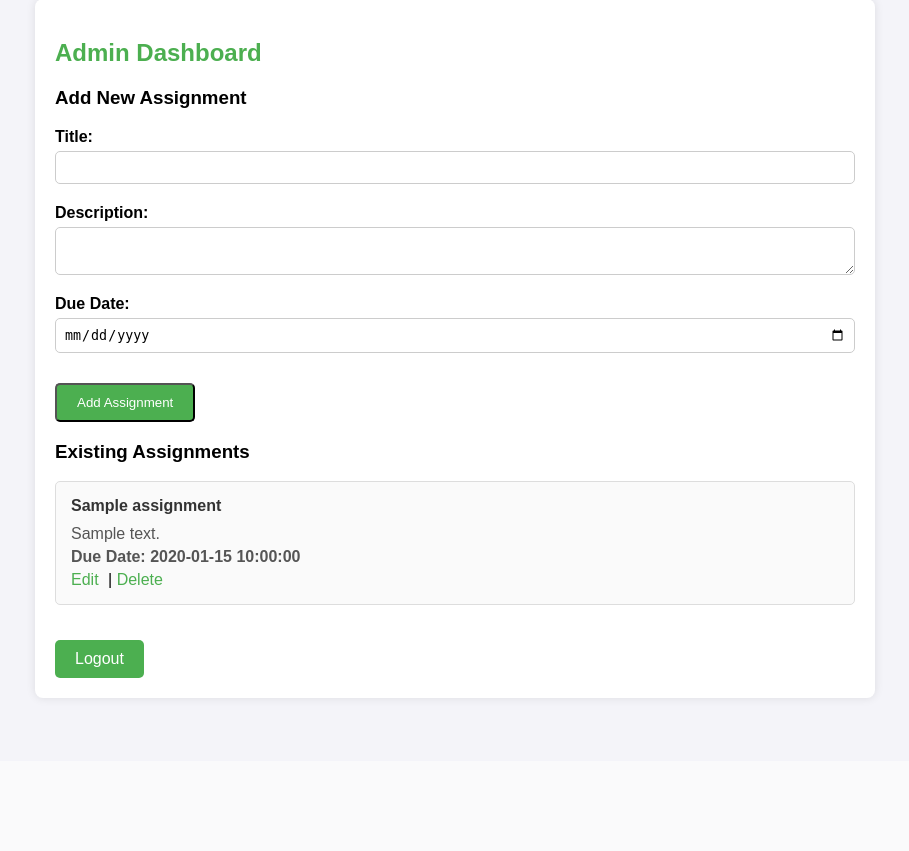
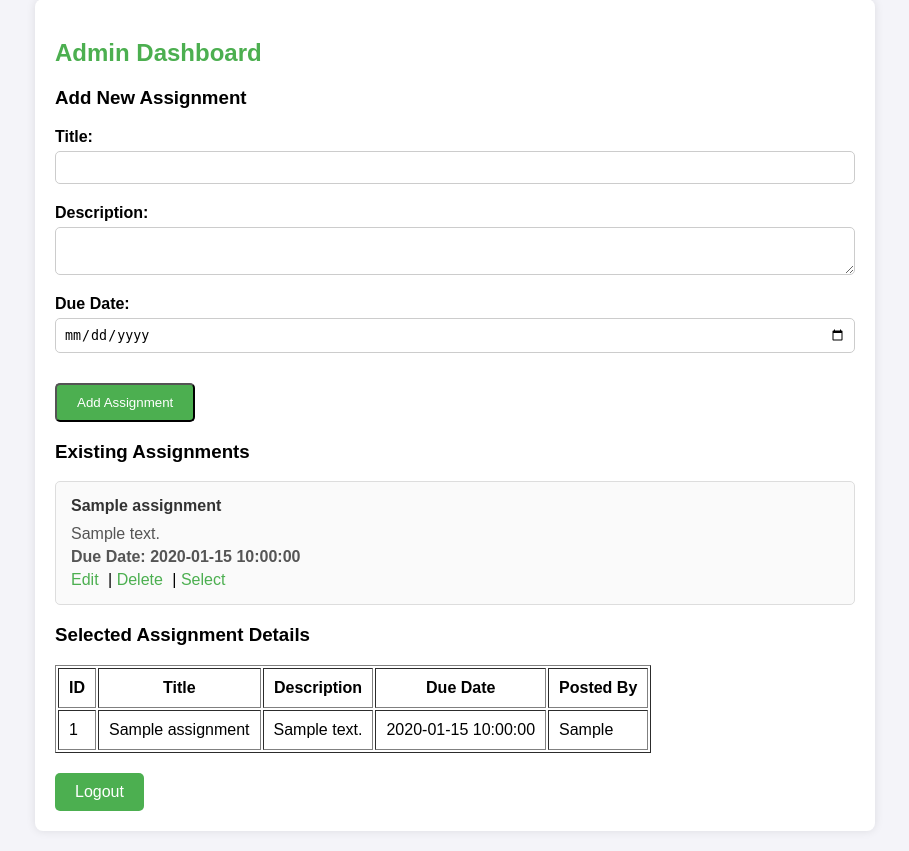
Before and after one commit to melby-mariam/WP-Assignment-2, a PHP site: page /admin_home.php?select=1 in a window 1280 px wide. Shown: the part 39-890 px from the top of the page, without its empty margins (185-1094 px from the left). Before the commit the page ends 740 px from the top, so only its background shows below. Run offline with PHP 8.4, Linux system fonts and the light colour scheme; the visitor is signed in with stand-in values (Sample User, id 1); tables that the repository leaves empty or names only in its code hold one stand-in row (values such as "Sample post").

Commit message:
added select button

```diff
--- a/admin_home.php
+++ b/admin_home.php
@@ -47,6 +47,14 @@ if (isset($_GET['edit'])) {
     $result = mysqli_query($conn, "SELECT * FROM assignments WHERE id = $id");
     $edit_assignment = mysqli_fetch_assoc($result);
 }
+
+// Fetch assignment for display based on select
+$selected_assignment = null;
+if (isset($_GET['select'])) {
+    $id = intval($_GET['select']);
+    $result = mysqli_query($conn, "SELECT * FROM assignments WHERE id = $id");
+    $selected_assignment = mysqli_fetch_assoc($result);
+}
 ?>
 
 <!DOCTYPE html>
@@ -93,10 +101,32 @@ if (isset($_GET['edit'])) {
             echo "<p>" . htmlspecialchars($row['description']) . "</p>";
             echo "<p class='due-date'>Due Date: " . htmlspecialchars($row['due_date']) . "</p>";
             echo "<a href='admin_home.php?edit=" . $row['id'] . "' class='edit-link'>Edit</a> | ";
-            echo "<a href='admin_home.php?delete=" . $row['id'] . "' class='delete-link' onclick='return confirm(\"Are you sure you want to delete this assignment?\");'>Delete</a>";
+            echo "<a href='admin_home.php?delete=" . $row['id'] . "' class='delete-link' onclick='return confirm(\"Are you sure you want to delete this assignment?\");'>Delete</a> | ";
+            echo "<a href='admin_home.php?select=" . $row['id'] . "' class='select-link'>Select</a>";
             echo "</div>";
         }
         ?>
+
+        <!-- Display selected assignment details -->
+        <?php if ($selected_assignment): ?>
+            <h3>Selected Assignment Details</h3>
+            <table border="1" cellpadding="10">
+                <tr>
+                    <th>ID</th>
+                    <th>Title</th>
+                    <th>Description</th>
+                    <th>Due Date</th>
+                    <th>Posted By</th>
+                </tr>
+                <tr>
+                    <td><?php echo htmlspecialchars($selected_assignment['id']); ?></td>
+                    <td><?php echo htmlspecialchars($selected_assignment['title']); ?></td>
+                    <td><?php echo htmlspecialchars($selected_assignment['description']); ?></td>
+                    <td><?php echo htmlspecialchars($selected_assignment['due_date']); ?></td>
+                    <td><?php echo htmlspecialchars($selected_assignment['posted_by']); ?></td>
+                </tr>
+            </table>
+        <?php endif; ?>
 
         <a href="logout.php" class="logout-button">Logout</a>
     </div>
--- a/home.css
+++ b/home.css
@@ -156,7 +156,7 @@ p {
     border-radius: 5px;
 }
 
-.edit-link, .delete-link {
+.edit-link, .delete-link, .select-link {
     color: #4CAF50;
     text-decoration: none;
     margin-right: 5px;
```
